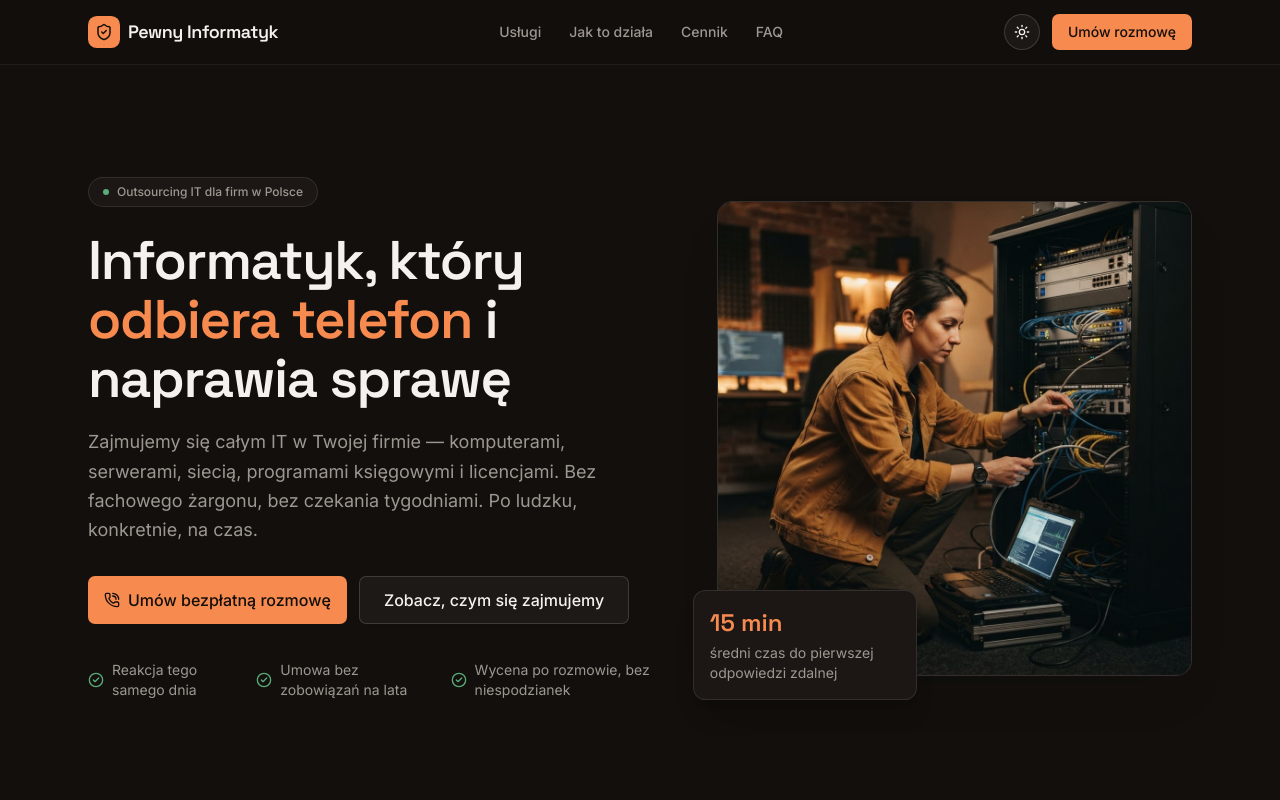
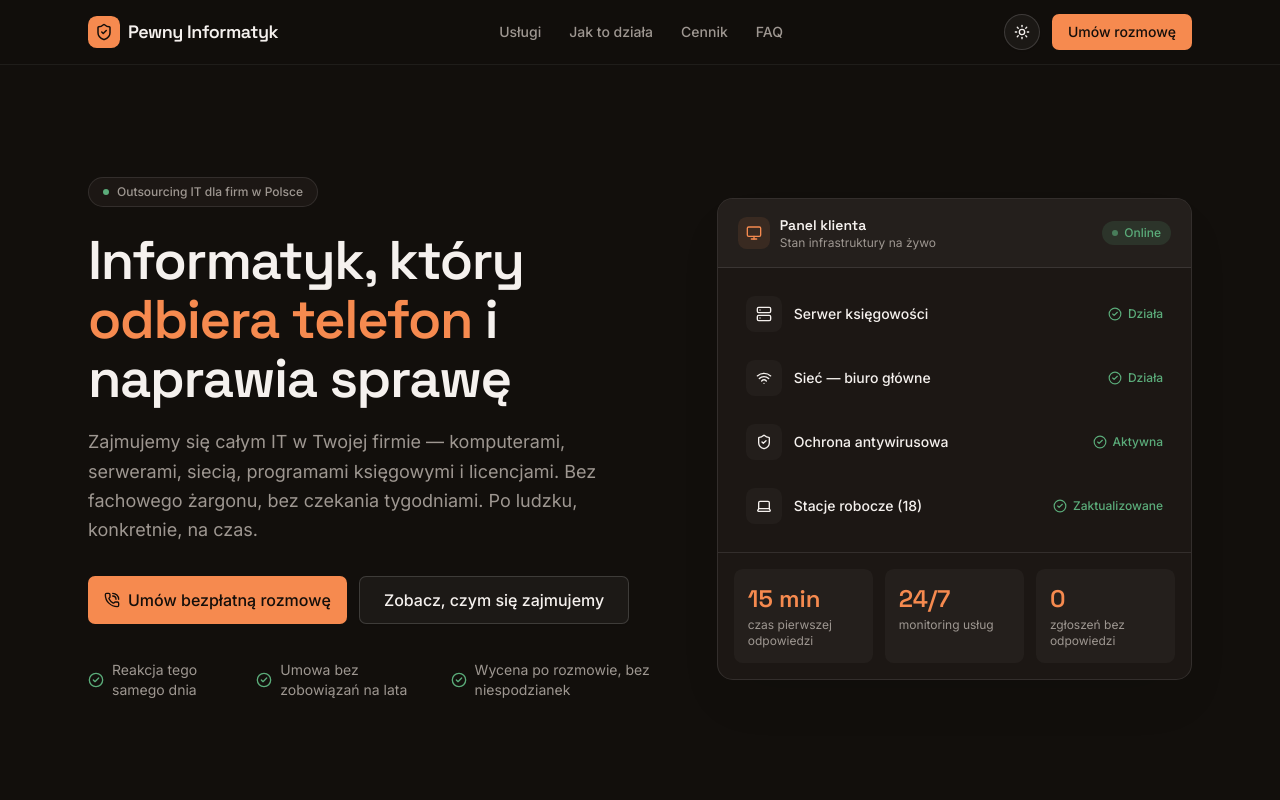
Before and after one commit to Mat01K/pewny-informatyk-1o, a Next.js app: page / in a window 1280 px wide. Shown: the top 800 px of the page. Built offline with nearby package versions, Linux system fonts and the light colour scheme.

Commit message:
feat: revamp hero section with new status indicators and remove technician image

```diff
--- a/components/hero.tsx
+++ b/components/hero.tsx
@@ -1,11 +1,25 @@
-import { CheckCircle2, PhoneCall } from 'lucide-react'
+import {
+  CheckCircle2,
+  Laptop,
+  Monitor,
+  PhoneCall,
+  Server,
+  ShieldCheck,
+  Wifi,
+} from 'lucide-react'
 import { Button } from '@/components/ui/button'
-import Image from 'next/image'
 
 const TRUST_POINTS = [
   'Reakcja tego samego dnia',
   'Umowa bez zobowiązań na lata',
   'Wycena po rozmowie, bez niespodzianek',
+]
+
+const STATUS_ROWS = [
+  { icon: Server, label: 'Serwer księgowości', status: 'Działa' },
+  { icon: Wifi, label: 'Sieć — biuro główne', status: 'Działa' },
+  { icon: ShieldCheck, label: 'Ochrona antywirusowa', status: 'Aktywna' },
+  { icon: Laptop, label: 'Stacje robocze (18)', status: 'Zaktualizowane' },
 ]
 
 export function Hero() {
@@ -66,22 +80,74 @@ export function Hero() {
 
         <div className="relative">
           <div className="overflow-hidden rounded-2xl border border-border bg-card shadow-2xl shadow-black/10">
-            <Image
-              src="/images/hero-technician.png"
-              alt="Informatyk serwisujący sprzęt firmowy w biurze klienta"
-              width={960}
-              height={1120}
-              className="h-full w-full object-cover"
-              priority
-            />
-          </div>
-          <div className="absolute -bottom-6 -left-6 hidden w-56 rounded-xl border border-border bg-popover p-4 shadow-xl sm:block">
-            <p className="font-heading text-2xl font-semibold text-primary">
-              15 min
-            </p>
-            <p className="mt-1 text-sm text-muted-foreground">
-              średni czas do pierwszej odpowiedzi zdalnej
-            </p>
+            <div className="flex items-center justify-between gap-3 border-b border-border bg-secondary/60 px-5 py-4">
+              <div className="flex items-center gap-2.5">
+                <span className="flex size-8 items-center justify-center rounded-lg bg-primary/10 text-primary">
+                  <Monitor className="size-4" />
+                </span>
+                <div>
+                  <p className="font-heading text-sm font-semibold text-foreground">
+                    Panel klienta
+                  </p>
+                  <p className="text-xs text-muted-foreground">
+                    Stan infrastruktury na żywo
+                  </p>
+                </div>
+              </div>
+              <span className="flex items-center gap-1.5 rounded-full bg-accent/15 px-2.5 py-1 text-xs font-medium text-accent">
+                <span className="size-1.5 animate-pulse rounded-full bg-accent" />
+                Online
+              </span>
+            </div>
+
+            <div className="flex flex-col gap-1 p-4">
+              {STATUS_ROWS.map((row) => (
+                <div
+                  key={row.label}
+                  className="flex items-center justify-between gap-3 rounded-lg px-3 py-3"
+                >
+                  <div className="flex items-center gap-3">
+                    <span className="flex size-9 shrink-0 items-center justify-center rounded-lg bg-muted text-foreground">
+                      <row.icon className="size-4" />
+                    </span>
+                    <span className="text-sm font-medium text-foreground">
+                      {row.label}
+                    </span>
+                  </div>
+                  <span className="flex items-center gap-1.5 text-xs font-medium text-accent">
+                    <CheckCircle2 className="size-3.5" />
+                    {row.status}
+                  </span>
+                </div>
+              ))}
+            </div>
+
+            <div className="grid grid-cols-3 gap-3 border-t border-border p-4">
+              <div className="rounded-lg bg-secondary/60 p-3.5">
+                <p className="font-heading text-2xl font-semibold text-primary">
+                  15 min
+                </p>
+                <p className="mt-0.5 text-xs text-muted-foreground">
+                  czas pierwszej odpowiedzi
+                </p>
+              </div>
+              <div className="rounded-lg bg-secondary/60 p-3.5">
+                <p className="font-heading text-2xl font-semibold text-primary">
+                  24/7
+                </p>
+                <p className="mt-0.5 text-xs text-muted-foreground">
+                  monitoring usług
+                </p>
+              </div>
+              <div className="rounded-lg bg-secondary/60 p-3.5">
+                <p className="font-heading text-2xl font-semibold text-primary">
+                  0
+                </p>
+                <p className="mt-0.5 text-xs text-muted-foreground">
+                  zgłoszeń bez odpowiedzi
+                </p>
+              </div>
+            </div>
           </div>
         </div>
       </div>
```
Also changed, not shown: public/images/hero-technician.png (deleted).
